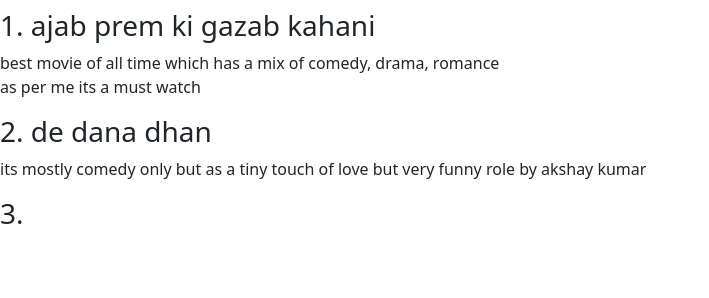
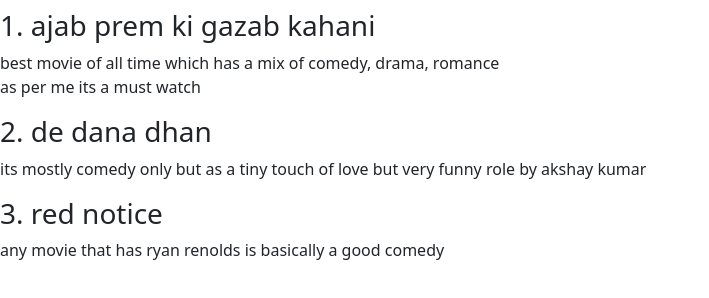
Before and after one commit to hamzahxx/movies, a plain HTML site: page index.html in a window 1280 px wide. Shown: the part 118-416 px from the top of the page, without its empty margins (0-709 px from the left). Drawn offline with nearby package versions, Linux system fonts and the light colour scheme.

Commit message:
movies v1
3rd movie added now the project is completed

```diff
--- a/index.html
+++ b/index.html
@@ -27,8 +27,8 @@
         its mostly comedy only but as a tiny touch of love but very funny role
         by akshay kumar
       </p>
-      <h3>3. </h3>
-      <p></p>
+      <h3>3. red notice</h3>
+      <p>any movie that has ryan renolds is basically a good comedy</p>
     </div>
   </body>
 </html>
```
